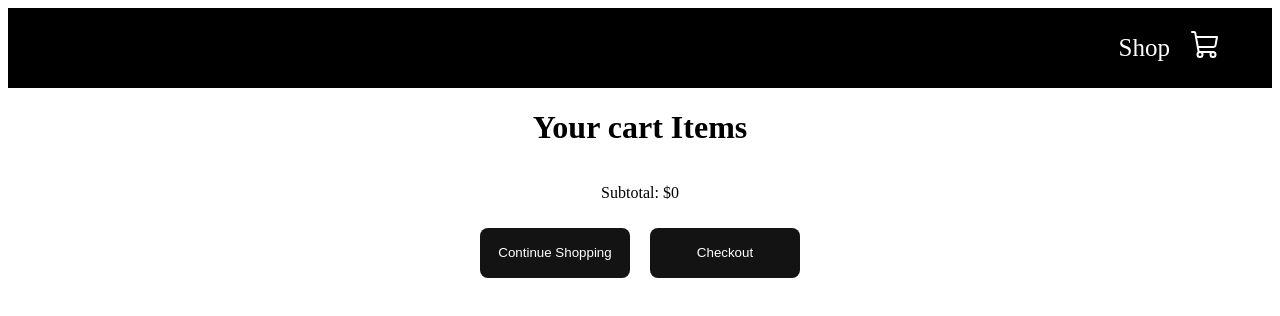
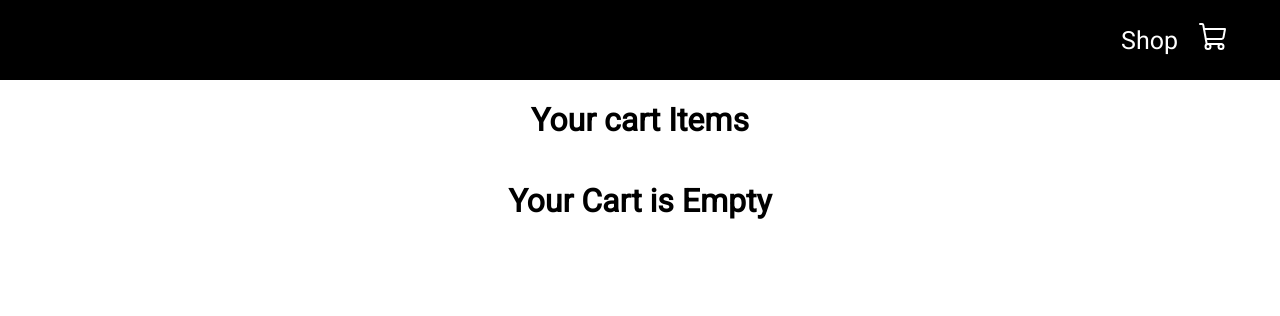
Before and after one commit to ValentinProg/shop-project, a React (Create React App) app: page /cart in a window 1280 px wide. Shown: the top 316 px of the page. Built offline with nearby package versions, Linux system fonts and the light colour scheme.

Commit message:
add logic for Continue Shopping button

```diff
--- a/src/App.css
+++ b/src/App.css
@@ -1,38 +1,13 @@
+@import url('https://fonts.googleapis.com/css2?family=Roboto:wght@100;400&display=swap');
+
 .App {
-  text-align: center;
+  width: 100%;
+  height: auto;
+  min-height: 100vh;
+  font-family: 'Roboto', sans-serif;
 }
 
-.App-logo {
-  height: 40vmin;
-  pointer-events: none;
+body {
+  padding: 0;
+  margin: 0;
 }
-
-@media (prefers-reduced-motion: no-preference) {
-  .App-logo {
-    animation: App-logo-spin infinite 20s linear;
-  }
-}
-
-.App-header {
-  background-color: #282c34;
-  min-height: 100vh;
-  display: flex;
-  flex-direction: column;
-  align-items: center;
-  justify-content: center;
-  font-size: calc(10px + 2vmin);
-  color: white;
-}
-
-.App-link {
-  color: #61dafb;
-}
-
-@keyframes App-logo-spin {
-  from {
-    transform: rotate(0deg);
-  }
-  to {
-    transform: rotate(360deg);
-  }
-}
--- a/src/pages/cart/Cart.css
+++ b/src/pages/cart/Cart.css
@@ -17,12 +17,17 @@
 }
 
 .cartItem img {
-    width: 200px
+  width: 200px;
+  margin: 40px;
 }
 
 .cartItem .description {
   width: 100%;
   font-size: 30px;
+  display: flex;
+  flex-direction: column;
+  justify-content: center;
+  align-items: center;
 }
 
 .countHandler input {
--- a/src/pages/cart/Cart.jsx
+++ b/src/pages/cart/Cart.jsx
@@ -4,9 +4,12 @@ import { ShopContext } from "../../context/shop-context";
 import CartItem from "./CartItem";
 import { useContext } from "react";
 import "./Cart.css";
+import { useNavigate } from "react-router-dom";
 
 const Cart = () => {
   const { cartItems, getTotalCartAmount } = useContext(ShopContext);
+  const navigate = useNavigate();
+
   return (
     <div className="cart">
       <div>
@@ -19,15 +22,15 @@ const Cart = () => {
           }
         })}
       </div>
-
+      {getTotalCartAmount() > 0 ? (
         <div className="checkout">
-          <p>
-            Subtotal: ${getTotalCartAmount()}
-          </p>
-          <button>Continue Shopping</button>
+          <p>Subtotal: ${getTotalCartAmount()}</p>
+          <button onClick={() => navigate("/")}>Continue Shopping</button>
           <button>Checkout</button>
         </div>
-
+      ) : (
+        <h1>Your Cart is Empty</h1>
+      )}
     </div>
   );
 };
--- a/src/pages/cart/CartItem.jsx
+++ b/src/pages/cart/CartItem.jsx
@@ -10,7 +10,7 @@ const CartItem = (props) => {
       <img src={props.data.productImage} />
       <div className="description">
         <p>
-          <b>{props.data.productName}</b>
+          <b>{props.data.productName.toUpperCase()}</b>
         </p>
         <p>${props.data.price}</p>
         <div className="countHandler">
--- a/src/pages/shop/Shop.css
+++ b/src/pages/shop/Shop.css
@@ -9,12 +9,10 @@
     margin: 0 auto;
     width: 100%;
     height: auto;
-    /* display:grid;
-    grid-template-columns: 1fr 1fr 1fr;
-    place-items: center; */
     display: flex;
     flex-wrap: wrap;
     align-items: center;
+    justify-content: center;
 }
 
 .product {
```
Lines whose indentation alone changed are shown as unchanged.
